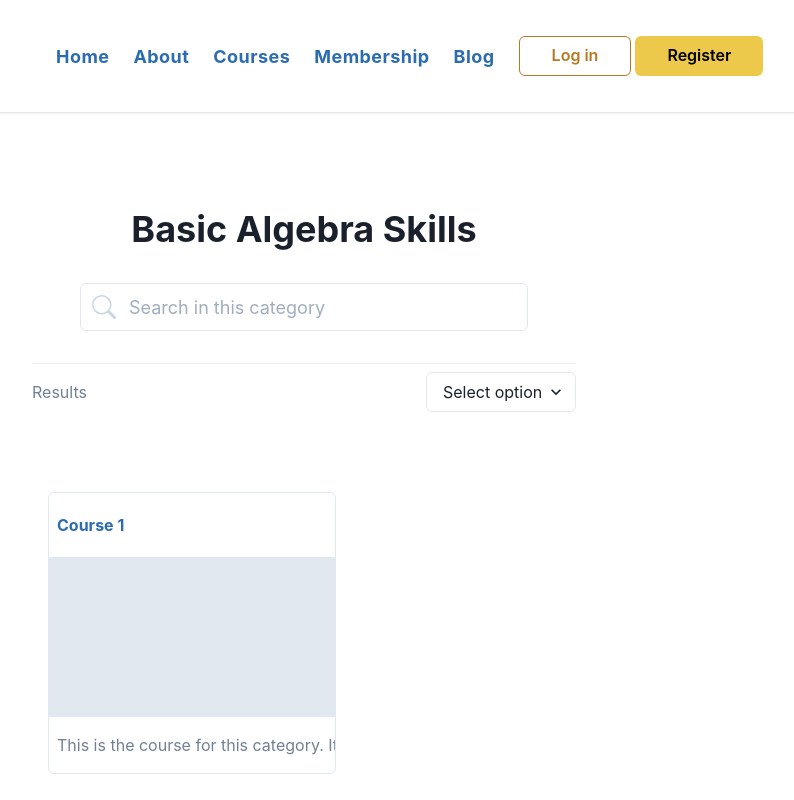
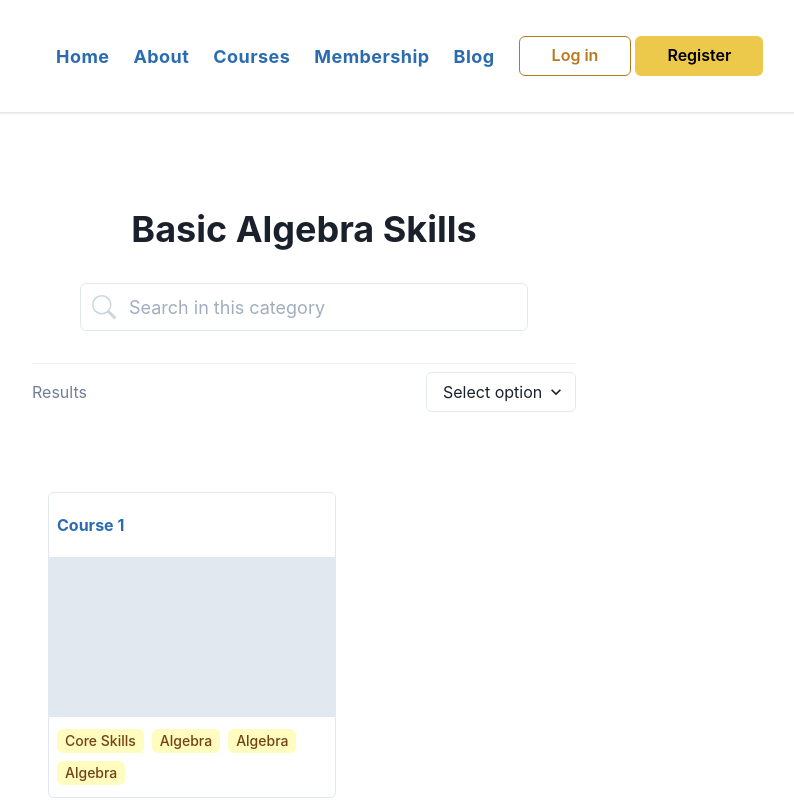
Before and after one commit to livelifedev/home-edvantage, a Next.js app: page /categories/basic-alegebra-skills in a window 1280 px wide. Shown: the top 800 px of the page, without its empty margins (336-1130 px from the left). Built offline with nearby package versions, Linux system fonts and the light colour scheme.

Commit message:
added tags

```diff
--- a/pages/categories/[id].js
+++ b/pages/categories/[id].js
@@ -48,9 +48,28 @@ function CourseCard({ name, description, href }) {
           <Box bg="gray.200" w="full" h="40" />
         </Link>
       </NextLink>
-      <Text color="gray.500" isTruncated noOfLines="2" px="2" py="4">
-        {description}
-      </Text>
+      <Wrap px="2" h="20" d="flex" alignItems="center">
+        <WrapItem>
+          <Tag variant="subtle" colorScheme="yellow">
+            Core Skills
+          </Tag>
+        </WrapItem>
+        <WrapItem>
+          <Tag variant="subtle" colorScheme="yellow">
+            Algebra
+          </Tag>
+        </WrapItem>
+        <WrapItem>
+          <Tag variant="subtle" colorScheme="yellow">
+            Algebra
+          </Tag>
+        </WrapItem>
+        <WrapItem>
+          <Tag variant="subtle" colorScheme="yellow">
+            Algebra
+          </Tag>
+        </WrapItem>
+      </Wrap>
     </Box>
   );
 }
```
